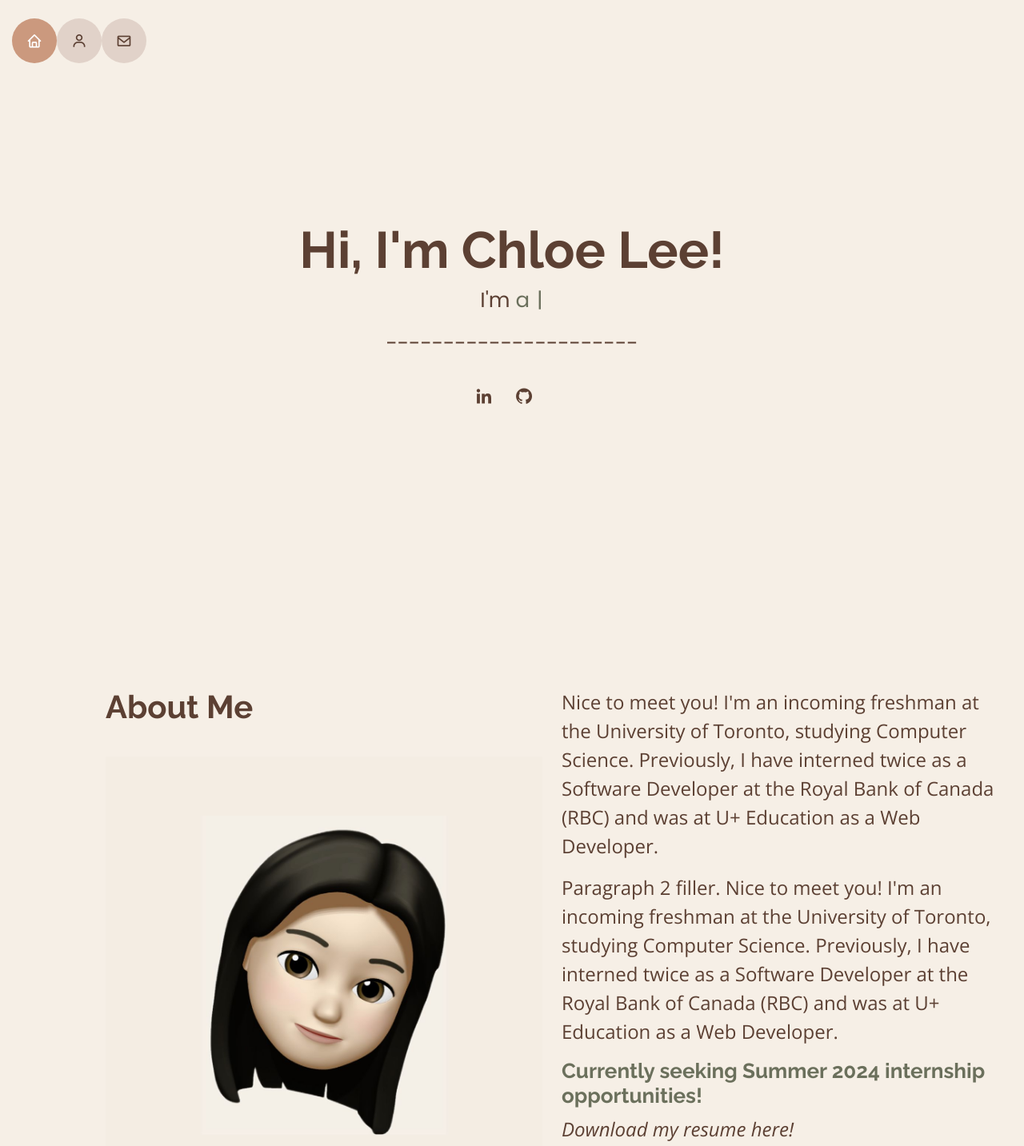
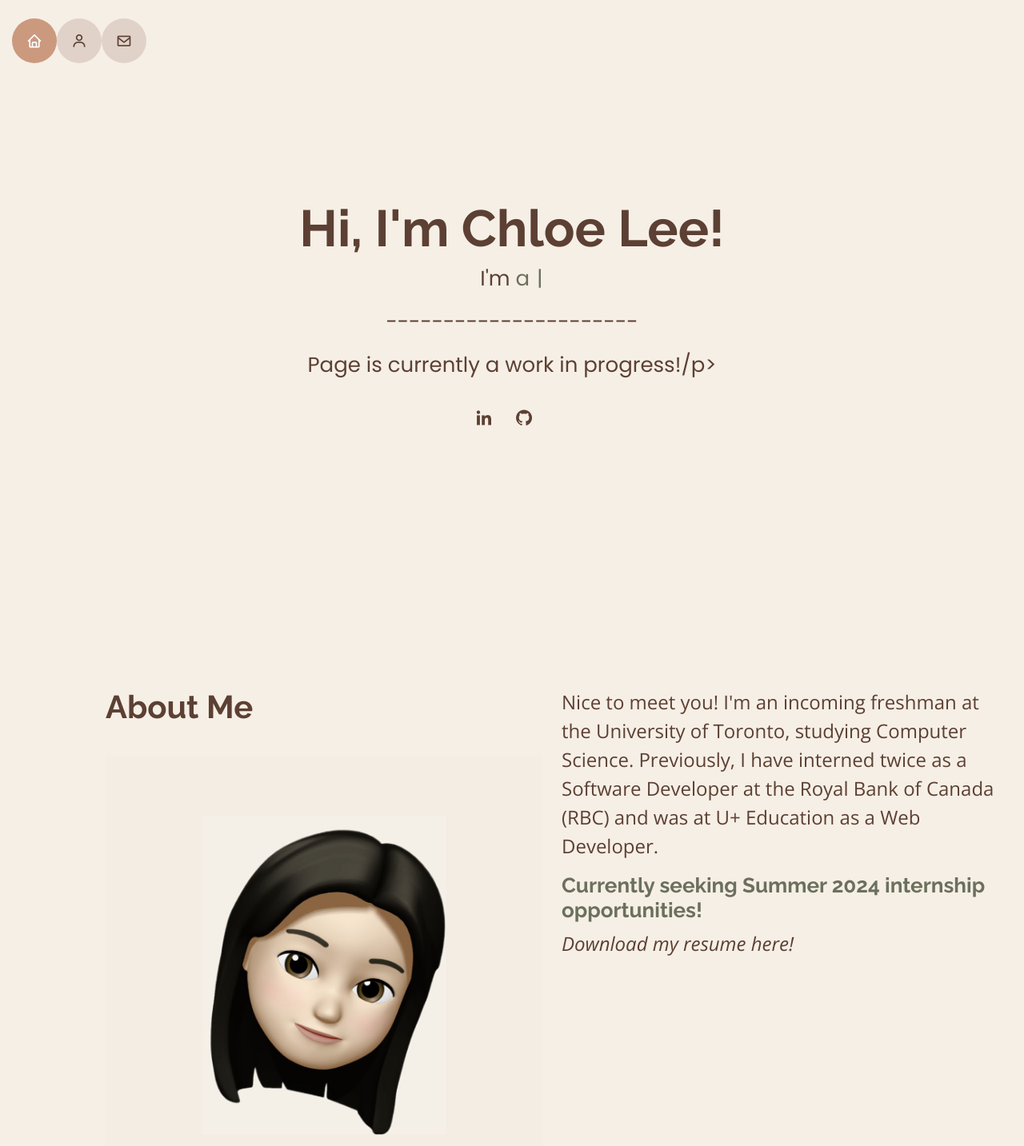
Before and after one commit to chloehylee/website, a plain HTML site: page index.html in a window 1280 px wide. Shown: the top 1433 px of the page at 80% size. Drawn offline with nearby package versions, Linux system fonts and the light colour scheme.

Commit message:
edit text

```diff
--- a/index.html
+++ b/index.html
@@ -53,6 +53,7 @@
         <h1>Hi, I'm Chloe Lee!</h1>
         <p>I'm  <span class="typed" data-typed-items="a Software Developer, a CS Student, a Schulich Leader scholar, a Flute and Piano player"></span></p>
         <p>----------------------</p>
+        <p>Page is currently a work in progress!/p>
         <div class="social-links">
           <a href="https://linkedin.com/in/chloehylee" class="linkedin"><i class="bx bxl-linkedin"></i></a>
           <a href="https://github.com/chloehylee" class="github"><i class="bx bxl-github"></i></a>
@@ -77,9 +78,6 @@
           <div class="col pt-4 pt-lg-0 content">
             <p>
               Nice to meet you! I'm an incoming freshman at the University of Toronto, studying Computer Science. Previously, I have interned twice as a Software Developer at the Royal Bank of Canada (RBC) and was at U+ Education as a Web Developer.
-            </p>
-            <p>
-              Paragraph 2 filler. Nice to meet you! I'm an incoming freshman at the University of Toronto, studying Computer Science. Previously, I have interned twice as a Software Developer at the Royal Bank of Canada (RBC) and was at U+ Education as a Web Developer.
             </p>
             <h3>Currently seeking Summer 2024 internship opportunities!</h3>
 
```
